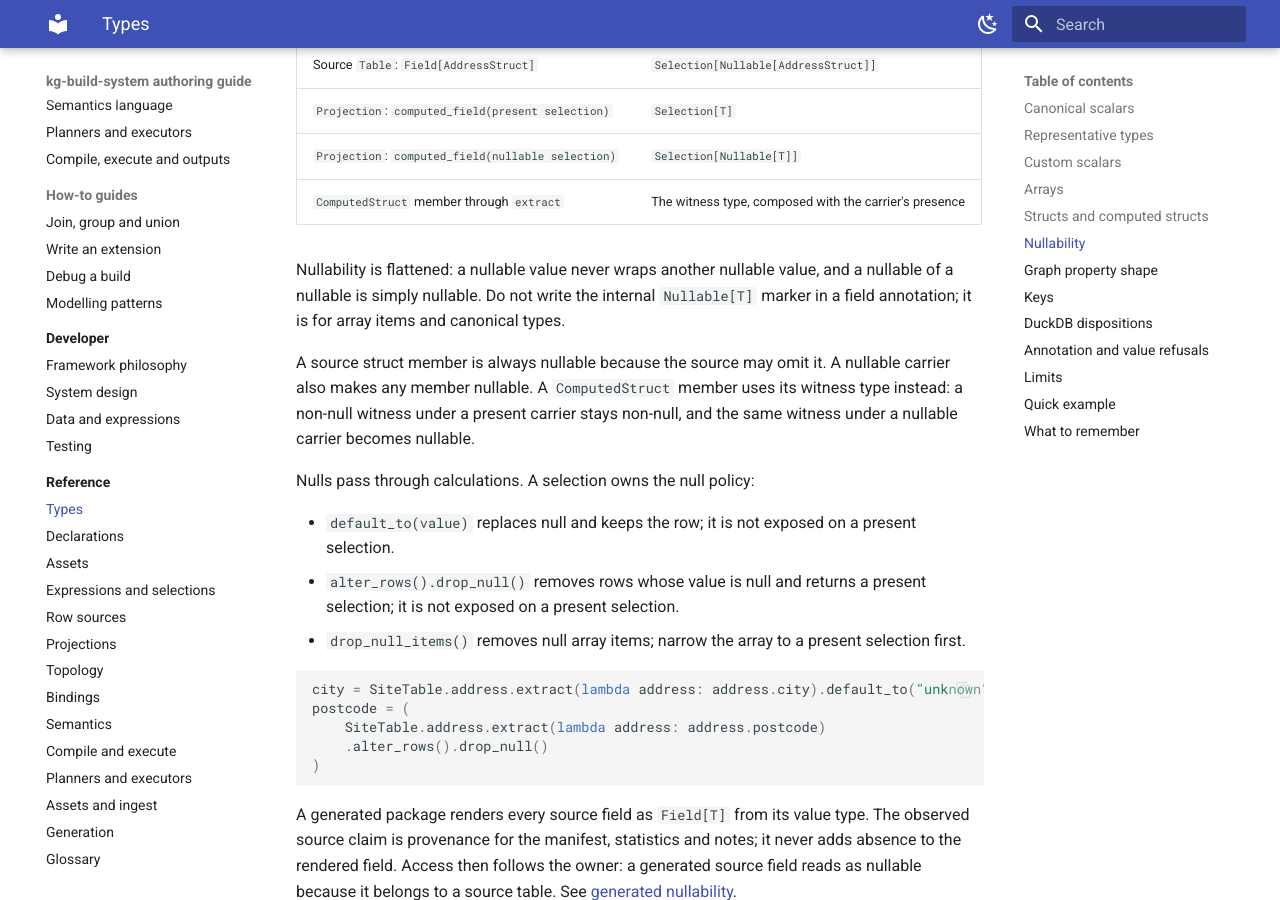
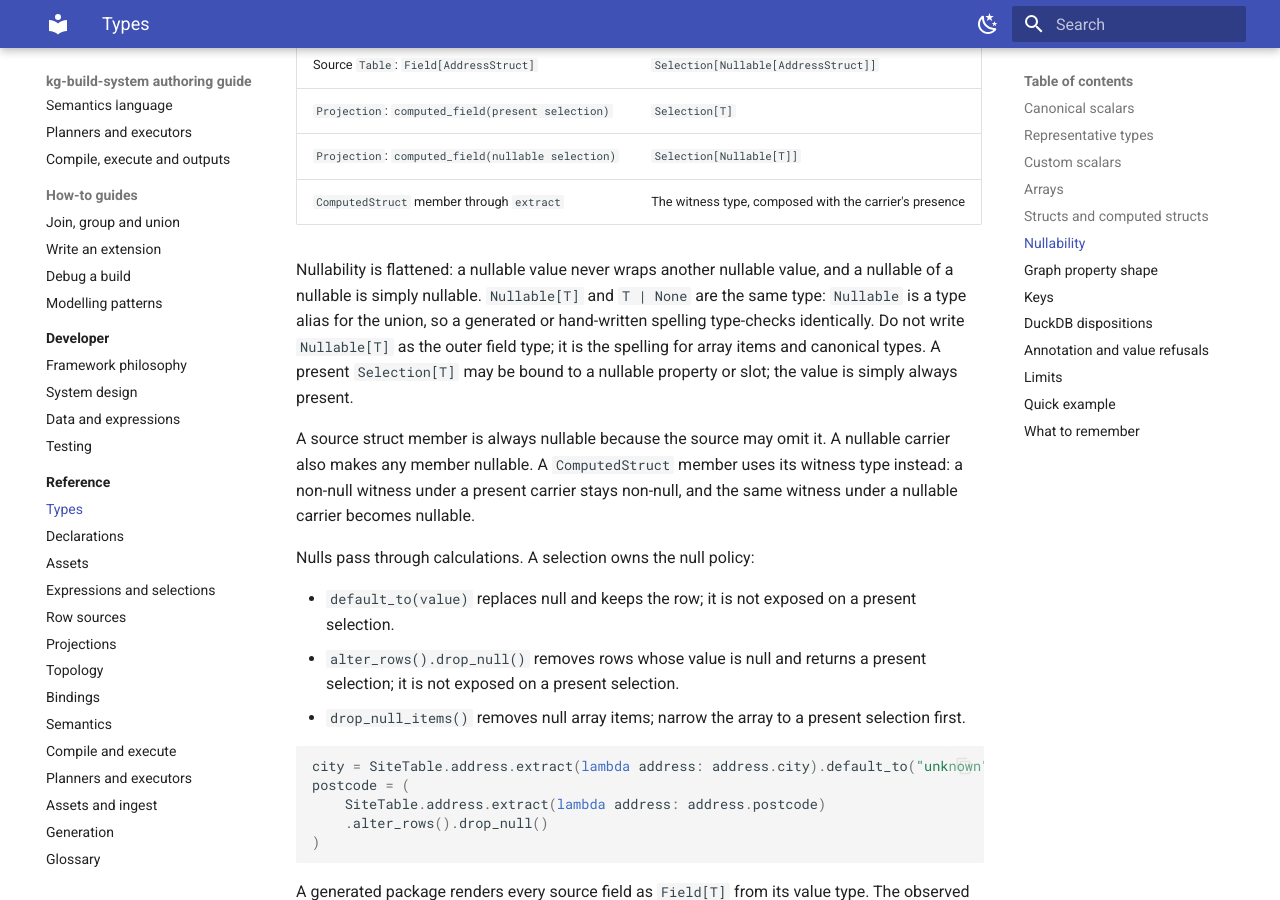
Before and after one commit to kpto/kg-build-system, an MkDocs documentation site: the page built from docs/reference/types.md, in a window 1280 px wide and 900 px high, scrolled down 4195 px. Built offline with MkDocs 1.6.1 and Material for MkDocs 9.7.7, drawn with Linux system fonts in a browser that asks for light colours.

Commit message:
Guard the Nullable alias and present-to-nullable authoring rule

```diff
--- a/docs/reference/types.md
+++ b/docs/reference/types.md
@@ -175,9 +175,12 @@ publishes a nullable one.
 | `ComputedStruct` member through `extract` | The witness type, composed with the carrier's presence |
 
 Nullability is flattened: a nullable value never wraps another nullable value,
-and a nullable of a nullable is simply nullable. Do not write the internal
-`Nullable[T]` marker in a field annotation; it is for array items and canonical
-types.
+and a nullable of a nullable is simply nullable. `Nullable[T]` and `T | None`
+are the same type: `Nullable` is a type alias for the union, so a generated or
+hand-written spelling type-checks identically. Do not write `Nullable[T]` as the
+outer field type; it is the spelling for array items and canonical types. A
+present `Selection[T]` may be bound to a nullable property or slot; the value is
+simply always present.
 
 A source struct member is always nullable because the source may omit it. A
 nullable carrier also makes any member nullable. A `ComputedStruct` member uses
```
Also changed, not shown: 2 other files.
